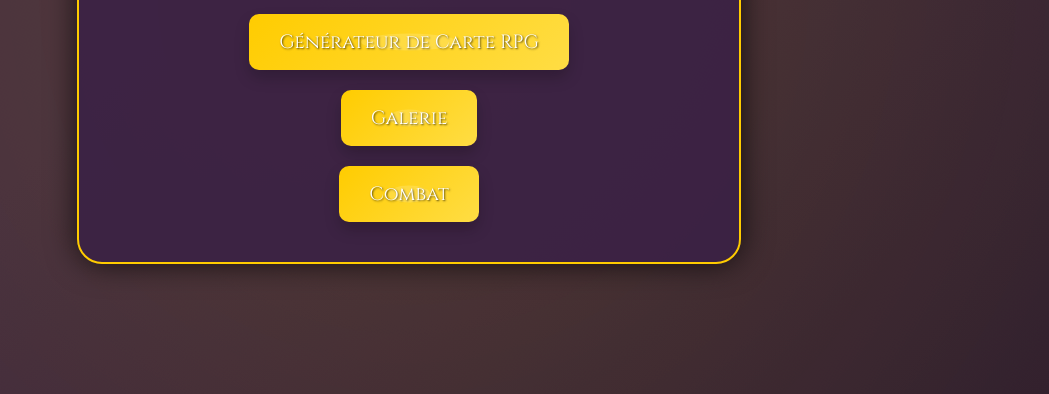
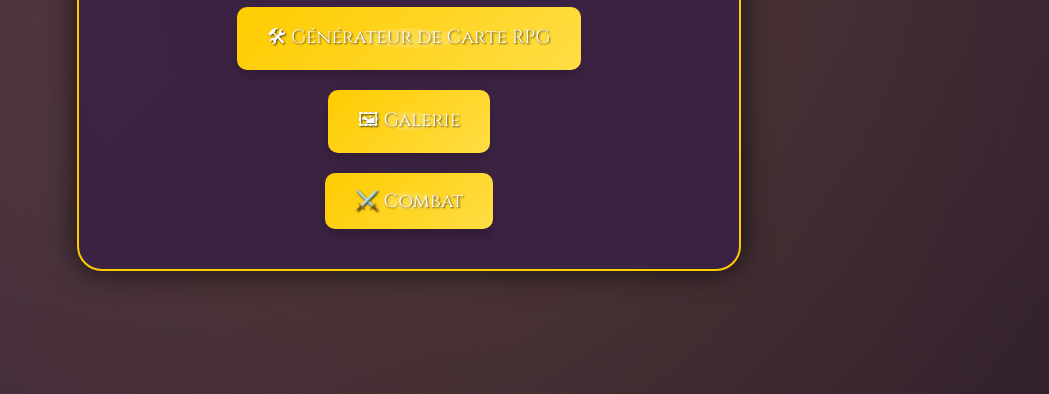
Before and after one commit to JOYKIX/joykix-s-card-game, a plain HTML site: page index.html in a window 1280 px wide. Shown: the part 406-800 px from the top of the page, without its empty margins (231-1280 px from the left). Drawn offline with Linux system fonts and the light colour scheme.

Commit message:
Add files via upload

```diff
--- a/battle.css
+++ b/battle.css
@@ -30,7 +30,6 @@ body {
     padding: 20px;
     border-radius: 25px;
     box-shadow: 0 0 30px rgba(0, 0, 0, 0.7);
-    border: 2px solid var(--primary-color);
     overflow-y: auto;
 }
 
--- a/index.html
+++ b/index.html
@@ -12,9 +12,9 @@
         <h1>Joykix's Card Game</h1>
         <h2>Menu Principal</h2>
         <div class="menu">
-            <button onclick="navigateTo('generator.html')">Générateur de Carte RPG</button>
-            <button onclick="navigateTo('gallery.html')">Galerie</button>
-            <button onclick="navigateTo('battle.html')">Combat</button>
+            <button onclick="navigateTo('generator.html')">🛠 Générateur de Carte RPG</button>
+            <button onclick="navigateTo('gallery.html')">🖼 Galerie</button>
+            <button onclick="navigateTo('battle.html')">⚔️ Combat</button>
         </div>
     </div>
     <script src="menu.js"></script>
--- a/menu.css
+++ b/menu.css
@@ -25,6 +25,7 @@ body {
     box-shadow: 0 0 30px rgba(0, 0, 0, 0.7);
     border: 2px solid #ffcc00;
     position: relative;
+    animation: fadeIn 1.5s ease-in-out;
 }
 
 h1 {
@@ -135,3 +136,12 @@ h2 {
         transform: rotate(360deg);
     }
 }
+
+@keyframes fadeIn {
+    from {
+        opacity: 0;
+    }
+    to {
+        opacity: 1;
+    }
+}
```
